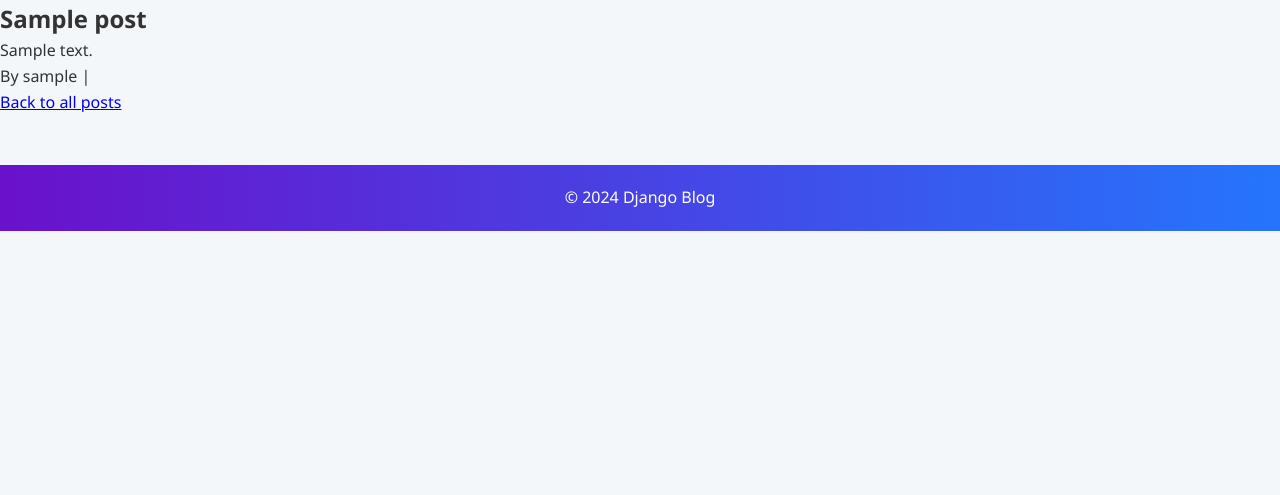
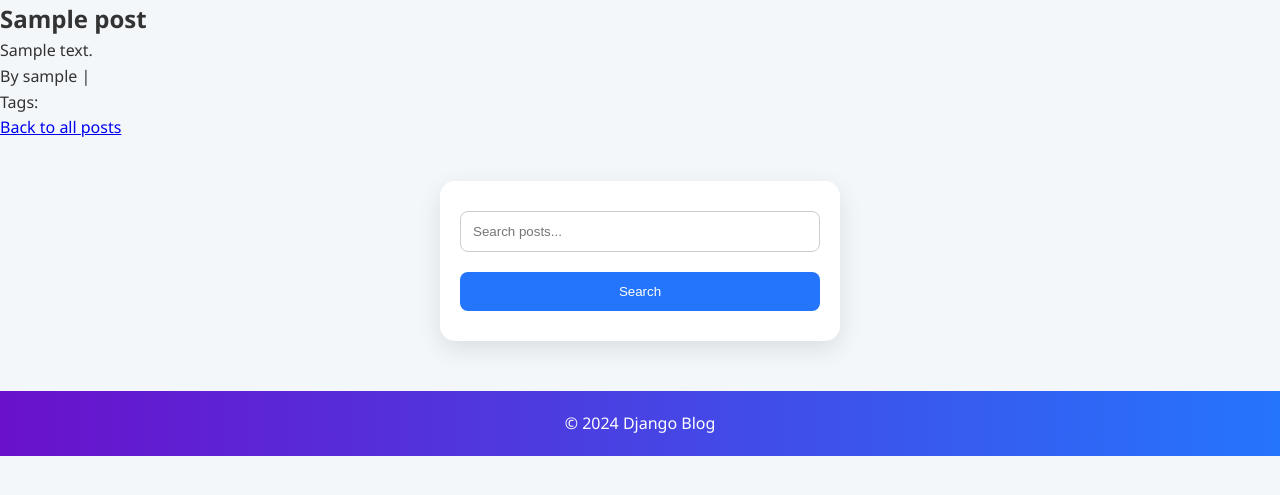
Before and after one commit to AminaAzzmouri/Alx_DjangoLearnLab, a Django app: page /post/1/ in a window 1280 px wide. Shown: the part 76-571 px from the top of the page. Run offline with Django 5.2, Linux system fonts and the light colour scheme; tables that the repository leaves empty hold one stand-in row (values such as "Sample post"); parts of the project's set-up code (start-up, migrations or seed data) failed here and were passed over.

Commit message:
Add tagging and search functionality to blog posts
- Integrated django-taggit for tagging posts
- Updated Post model with TaggableManager
- Modified PostForm to handle tags
- Created views for posts by tag and search functionality
- Updated templates to display tags and search results
- Added URL patterns for tag filtering and search queries
- Tested tagging and search features to ensure full functionality

```diff
--- a/django_blog/blog/forms.py
+++ b/django_blog/blog/forms.py
@@ -2,6 +2,8 @@
 from .models import Post, Comment
 from django.contrib.auth.forms import UserCreationForm
 from django.contrib.auth.models import User
+from taggit.forms import TagWidget
+
 
 class CustomUserCreationForm(UserCreationForm):
     email = forms.EmailField(required=True)
@@ -17,6 +19,8 @@
         widgets = {
             'title': forms.TextInput(attrs={'placeholder': 'Post title'}),
             'content': forms.Textarea(attrs={'placeholder': 'Write your content here...'}),
+            'tags': TagWidget(attrs={'placeholder': 'Add tags separated by commas'}),
+
         }
 
 
--- a/django_blog/blog/models.py
+++ b/django_blog/blog/models.py
@@ -2,6 +2,7 @@
 from django.contrib.auth.models import User
 from django.urls import reverse
 from django.utils import timezone  # Needed for default
+from taggit.managers import TaggableManager
 
 
 class Post(models.Model):
@@ -10,6 +11,8 @@
     date_posted = models.DateTimeField(default=timezone.now)
     published_date = models.DateTimeField(default=timezone.now)  # Add this field
     author = models.ForeignKey(User, on_delete=models.CASCADE)
+    # TaggableManager for tags
+    tags = TaggableManager()
 
     def __str__(self):
         return self.title
--- a/django_blog/blog/templates/blog/base.html
+++ b/django_blog/blog/templates/blog/base.html
@@ -2,10 +2,10 @@
 <!DOCTYPE html>
 <html lang="en">
   <head>
-    <meta charset="UTF-8">
-    <meta name="viewport" content="width=device-width, initial-scale=1.0">
+    <meta charset="UTF-8" />
+    <meta name="viewport" content="width=device-width, initial-scale=1.0" />
     <title>{% block title %}Django Blog{% endblock %}</title>
-    <link rel="stylesheet" href="{% static 'css/styles.css' %}">
+    <link rel="stylesheet" href="{% static 'css/styles.css' %}" />
   </head>
   <body>
     <header>
@@ -27,10 +27,12 @@
       </nav>
     </header>
 
-    <main class="content">
-        {% block content %}
-        {% endblock %}
-    </main>
+    <main class="content">{% block content %} {% endblock %}</main>
+
+    <form method="GET" action="{% url 'search-posts' %}">
+      <input type="text" name="q" placeholder="Search posts..." />
+      <button type="submit">Search</button>
+    </form>
 
     <footer>
       <p>&copy; 2024 Django Blog</p>
--- /dev/null
+++ b/django_blog/blog/templates/blog/post_by_tag.html
@@ -0,0 +1,6 @@
+<h2>Posts tagged with "{{ tag.name }}"</h2>
+{% for post in posts %}
+  <a href="{% url 'post-detail' post.pk %}">{{ post.title }}</a><br>
+{% empty %}
+  <p>No posts found with this tag.</p>
+{% endfor %}
--- a/django_blog/blog/templates/blog/post_detail.html
+++ b/django_blog/blog/templates/blog/post_detail.html
@@ -4,6 +4,11 @@
 <h2>{{ post.title }}</h2>
 <p>{{ post.content }}</p>
 <p>By {{ post.author }} | {{ post.created_at }}</p>
+<p>Tags:
+{% for tag in post.tags.all %}
+  <a href="{% url 'posts-by-tag' tag.name %}">{{ tag.name }}</a>{% if not forloop.last %}, {% endif %}
+{% endfor %}
+</p>
 
 {% if user == post.author %}
   <a href="{% url 'post-update' post.pk %}">Edit</a> |
--- /dev/null
+++ b/django_blog/blog/templates/blog/search_results.html
@@ -0,0 +1,6 @@
+<h2>Search results for "{{ query }}"</h2>
+{% for post in results %}
+  <a href="{% url 'post-detail' post.pk %}">{{ post.title }}</a><br>
+{% empty %}
+  <p>No posts found.</p>
+{% endfor %}
--- a/django_blog/blog/urls.py
+++ b/django_blog/blog/urls.py
@@ -3,7 +3,8 @@
 from .views import (
     PostListView, PostDetailView,
     PostCreateView, PostUpdateView, PostDeleteView,
-    CommentUpdateView, CommentDeleteView, CommentCreateView
+    CommentUpdateView, CommentDeleteView, CommentCreateView,
+    posts_by_tag, search_posts
 )
 
 urlpatterns = [
@@ -13,6 +14,9 @@
     path('post/<int:pk>/', PostDetailView.as_view(), name='post-detail'),
     path('post/<int:pk>/update/', PostUpdateView.as_view(), name='post-update'),
     path('post/<int:pk>/delete/', PostDeleteView.as_view(), name='post-delete'),
+    path('tags/<str:tag_name>/', posts_by_tag, name='posts-by-tag'),
+    path('search/', search_posts, name='search-posts'),
+
 
     # Comment URLs
     path('post/<int:pk>/comments/new/', CommentCreateView.as_view(), name='comment-create'),
--- a/django_blog/blog/views.py
+++ b/django_blog/blog/views.py
@@ -9,6 +9,8 @@
 from django.views.generic import ListView, DetailView, CreateView, UpdateView, DeleteView
 from .models import Post, Comment
 from .forms import PostForm, CommentForm
+from django.db.models import Q
+from taggit.models import Tag
 
 
 def home(request):
@@ -104,6 +106,25 @@
         post = self.get_object()
         return self.request.user == post.author
 
+
+# Tag view
+def posts_by_tag(request, tag_name):
+    tag = get_object_or_404(Tag, name=tag_name)
+    posts = Post.objects.filter(tags__name__in=[tag_name])
+    return render(request, 'blog/posts_by_tag.html', {'tag': tag, 'posts': posts})
+
+# Search view
+def search_posts(request):
+    query = request.GET.get('q')
+    results = Post.objects.filter(
+        Q(title__icontains=query) |
+        Q(content__icontains=query) |
+        Q(tags__name__icontains=query)
+    ).distinct()
+    return render(request, 'blog/search_results.html', {'results': results, 'query': query})
+
+
+
 # Delete a post (only author)
 class PostDeleteView(LoginRequiredMixin, UserPassesTestMixin, DeleteView):
     model = Post
@@ -113,8 +134,6 @@
     def test_func(self):
         post = self.get_object()
         return self.request.user == post.author
-
-
 
 
 
--- a/django_blog/django_blog/settings.py
+++ b/django_blog/django_blog/settings.py
@@ -39,6 +39,7 @@
     'django.contrib.messages',
     'django.contrib.staticfiles',
     'blog',
+    'taggit',
 ]
 
 MIDDLEWARE = [
```
Also changed, not shown: django_blog/blog/migrations/0003_post_tags.py (added), django_blog/db.sqlite3. Lines whose indentation alone changed are shown as unchanged.
